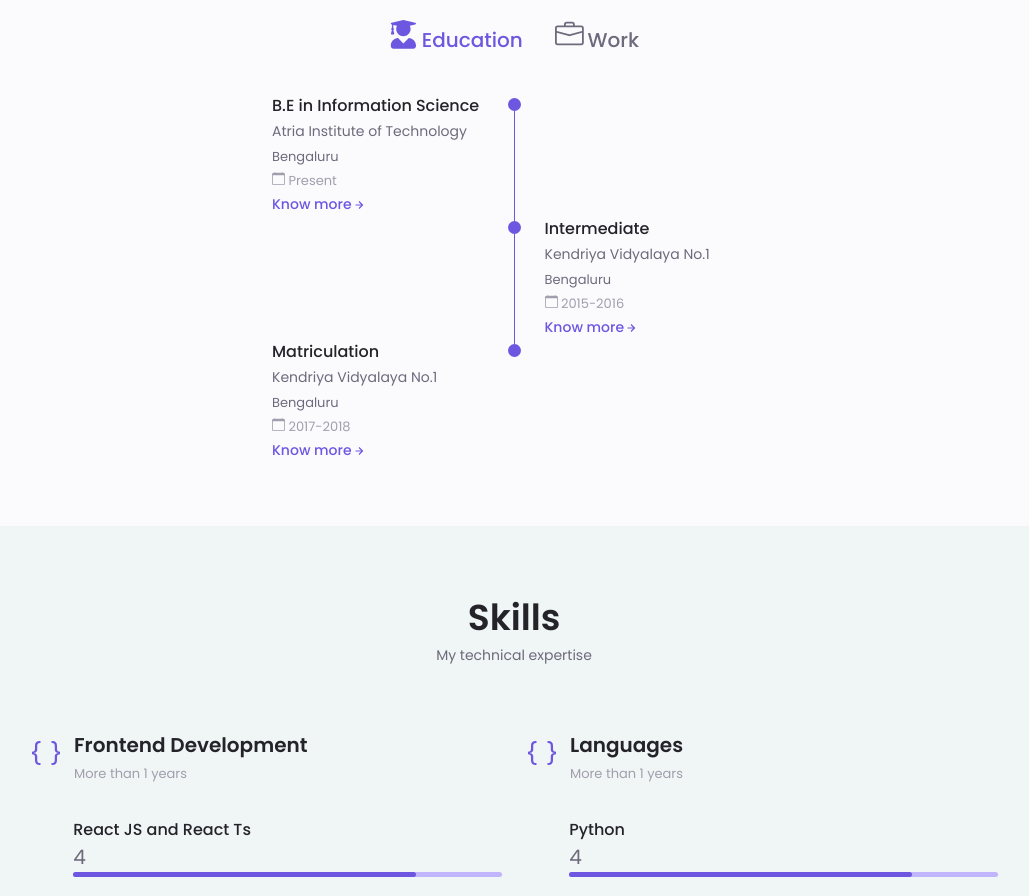
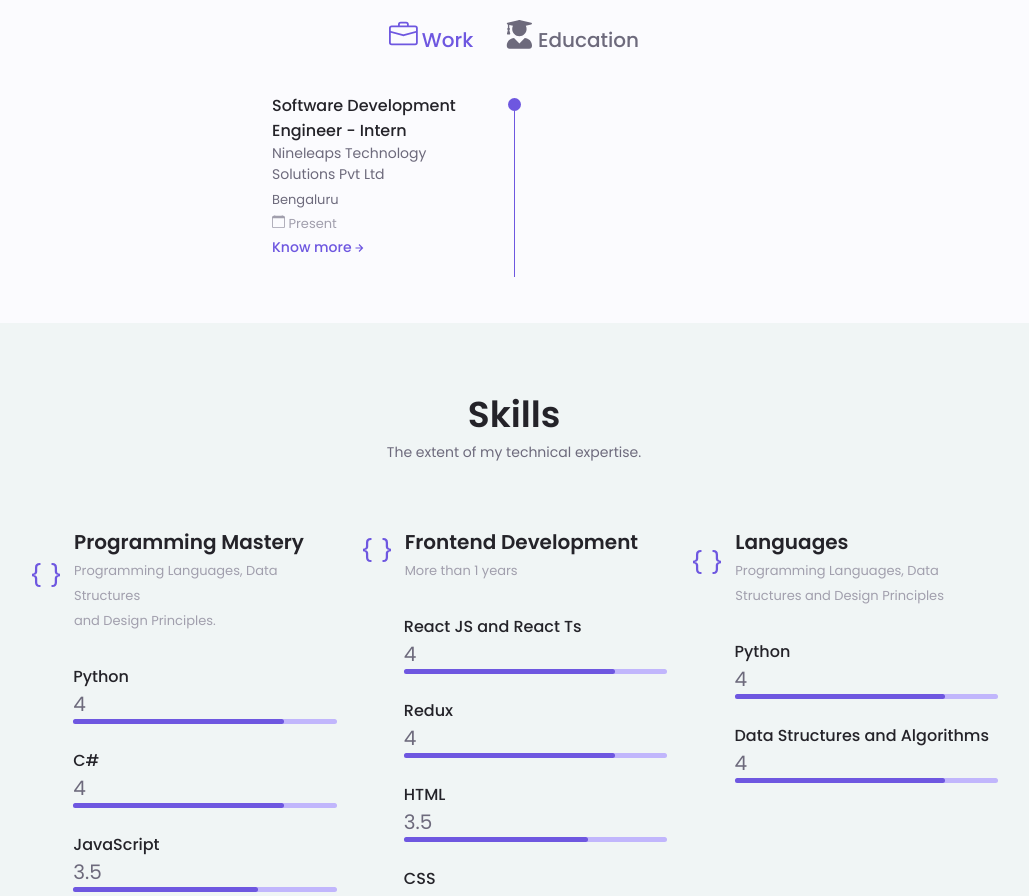
Before and after one commit to Arpit-Gole/portfolio, a React (Create React App) app: page / in a window 1280 px wide. Shown: the part 1660-2556 px from the top of the page, without its empty margins (126-1155 px from the left). Built offline with nearby package versions, Linux system fonts and the light colour scheme.

Commit message:
content update

```diff
--- a/src/Components/Constants/constant.js
+++ b/src/Components/Constants/constant.js
@@ -78,32 +78,29 @@ export const portfolio = [
     }
 ]
 
+/*
+Activities to be listed as a part of Qualifications in a form of Pop-up
+TODO: Make this as the html rendered text to use links instead of plain text.
+*/
 export const qualifications = [
     {
-        BE: ['I develop the user interface in College.',
-            'I develop the user interface in College.',
-            'I develop the user interface in College.',
-            'I develop the user interface in College.',
-            'I develop the user interface in College.',
-            'I develop the user interface in College.',
-            'I develop the user interface in College.',
-            'I develop the user interface in College.',],
-        HSC: ['I develop the user interface in 12th .',
-            'I develop the user interface in 12th .',
-            'I develop the user interface in 12th .',
-            'I develop the user interface in 12th .',
-            'I develop the user interface in 12th .',
-            'I develop the user interface in 12th .',
-            'I develop the user interface in 12th .',
-            'I develop the user interface in 12th .',],
-        SSC: ['I develop the user interface in 10th.',
-            'I develop the user interface in 10th.',
-            'I develop the user interface in 10th.',
-            'I develop the user interface in 10th.',
-            'I develop the user interface in 10th.',
-            'I develop the user interface in 10th.',
-            'I develop the user interface in 10th.',
-            'I develop the user interface in 10th.',],
+        MASTERS: ['I develop the user interface in College.',
+            'I develop the user interface in College.'],
+
+        BE: ['Graduated summa cum laude with minor in Computer Graphics and Visualization.',
+            "Organised annual college fest - 'Saptrang'.",
+            "Participated and won in various technical hackathons."
+            ],
+
+        HSC: ["Completed NCC 'C' Certificate with 'A' grade.",
+            'Leaded Bengaluru region team at 43rd National handball meet.',
+            'Participated in various maths and science olympiads.'
+            ],
+
+        SSC: ['Participated in various science olympiads.',
+            'Represented school at various sports meets.',
+            ],
+
         INTERN: ['I develop the user interface.',
             'I develop the user interface.',
             'I develop the user interface.',
--- a/src/Components/Constants/constant.scss
+++ b/src/Components/Constants/constant.scss
@@ -127,9 +127,12 @@ $Z-Modal: 1000;
   }
 
   .about__container,
-  .skills__container,
   .footer__container {
     grid-template-columns: repeat(2, 1fr);
+  }
+
+  .skills__container{
+    grid-template-columns: repeat(3, 1fr);
   }
 
   .qualification__sections {
--- a/src/Components/Portfolio/index.js
+++ b/src/Components/Portfolio/index.js
@@ -14,7 +14,7 @@ function Portfolio() {
     return (
         <section className="portfolio section" id='portfolio'>
             <h2 className="section__title">Portfolio</h2>
-            <span className="section__subtitle">Take a look at my recent work.</span>
+            <span className="section__subtitle">A glance at the recent work of my endeavours to learn something new.</span>
 
             <div className="portfolio__container container grid">
                 <Card type={<GiWorld />} title="Devic Earth" about="Developed Admin and User portals for Devic Earth. A project which focus on Air Pollution Controlling." link="https://www.devic-earth.com/" />
--- a/src/Components/Qualification/index.js
+++ b/src/Components/Qualification/index.js
@@ -9,8 +9,8 @@ import { qualifications } from '../Constants/constant'
 
 function Qualifications() {
 
-    const [education, setEducation] = useState(true)
-    const [work, setWork] = useState(false)
+    const [education, setEducation] = useState(false)
+    const [work, setWork] = useState(true) /*Making work as default*/
     const [modalProp, setModalProp] = useState(false)
     const [childrenElement, setChildrenElement] = useState();
 
@@ -36,11 +36,18 @@ function Qualifications() {
 
     const renderModal = (type) => {
         switch (type) {
+            case "MASTERS":
+                return <Modal
+                    showModal={true}
+                    handleClose={handleClose}
+                    title="Master of Machine Learning"
+                    qualifications={qualifications[0].MASTERS}
+                />;
             case "BE":
                 return <Modal
                     showModal={true}
                     handleClose={handleClose}
-                    title="B.E in Information Science"
+                    title="B.E in Computer Science"
                     qualifications={qualifications[0].BE}
                 />;
             case "HSC":
@@ -75,6 +82,13 @@ function Qualifications() {
 
             <div className="qualification__container container">
                 <div className="qualification__tabs">
+                    <div className={`qualification__button button--flex ${work ? "qualification__button_active " : ""}`} onClick={workHandler}>
+                        <div className="qualification__icon">
+                            <BsBriefcase />
+                        </div>
+                        Work
+                    </div>
+
                     <div className={`qualification__button button--flex ${education ? "qualification__button_active " : ""}`} onClick={educationHandler}>
                         <div className="qualification__icon">
                             <FaUserGraduate />
@@ -82,40 +96,42 @@ function Qualifications() {
                         Education
                     </div>
 
-                    <div className={`qualification__button button--flex ${work ? "qualification__button_active " : ""}`} onClick={workHandler}>
-                        <div className="qualification__icon">
-                            <BsBriefcase />
-                        </div>
-                        Work
-                    </div>
                 </div>
 
                 <div className="qualification__sections">
                     <div className={`qualification__content ${education ? "qualification__active" : "qualification__inactive"}`} >
                         <QualificationLeft
-                            title="B.E in Information Science"
-                            subTitle="Atria Institute of Technology"
+                            title="Master of Machine Learning"
+                            subTitle="The University of Adelaide"
                             time="Present"
                             handleModal={handleModal}
-                            type="BE"
-                            place="Bengaluru"
+                            type="MASTERS"
+                            place="Adelaide, Australia"
                         />
                         <QualificationRight
+                            title="B.E in Computer Science"
+                            subTitle="Atria Institute of Technology"
+                            time="2014-2018"
+                            handleModal={handleModal}
+                            type="BE"
+                            place="Bengaluru, India"
+                        />
+                        <QualificationLeft
                             title="Intermediate"
-                            subTitle="Kendriya Vidyalaya No.1"
-                            time="2015-2016"
+                            subTitle="Kendriya Vidyalaya No.2"
+                            time="2013-2014"
                             handleModal={handleModal}
                             type="HSC"
-                            place="Bengaluru"
+                            place="Bengaluru, India"
                         />
-                        <QualificationLeft
+                        <QualificationRight
                             title="Matriculation"
-                            subTitle="Kendriya Vidyalaya No.1"
-                            time="2017-2018"
+                            subTitle="Kendriya Vidyalaya No.2"
+                            time="2011-2012"
                             handleModal={handleModal}
                             type="SSC"
-                            place="Bengaluru"
-                            last
+                            place="Bengaluru, India"
+                            last /*To Mark the last entry*/
                         />
                     </div>
 
--- a/src/Components/Skills/index.js
+++ b/src/Components/Skills/index.js
@@ -8,9 +8,31 @@ function Skills() {
     return (
         <div className="skills section" id='skills'>
             <h2 className="section__title">Skills</h2>
-            <span className="section__subtitle">My technical expertise</span>
+            <span className="section__subtitle">The extent of my technical expertise.</span>
 
             <div className="skills__container container grid">
+
+                <div className="skills__content">
+                    <div className="skills__header">
+                        <div className="skills__icon">
+                            <BsBraces />
+                        </div>
+
+                        <div>
+                            <h1 className="skills__title">Programming Mastery</h1>
+                            <span className="skills__subtitle">
+                                Programming Languages, Data Structures <br/>
+                                and Design Principles.</span>
+                        </div>
+                    </div>
+                    <div className="skills__list grid">
+                        <SkillsBar name="Python" number="4" classPercentage="skills__eighty" />
+                        <SkillsBar name="C#" number="4" classPercentage="skills__eighty" />
+                        <SkillsBar name="JavaScript" number="3.5" classPercentage="skills__seventy" />
+                        <SkillsBar name="C and C++" number="3.5" classPercentage="skills__seventy" />
+                        <SkillsBar name="Domain Driven Development" number="4" classPercentage="skills__eighty" />
+                    </div>
+                </div>
 
                 <div className="skills__content">
                     <div className="skills__header">
@@ -39,7 +61,8 @@ function Skills() {
 
                         <div>
                             <h1 className="skills__title">Languages</h1>
-                            <span className="skills__subtitle">More than 1 years</span>
+                            <span className="skills__subtitle">
+                                Programming Languages, Data Structures and Design Principles</span>
                         </div>
                     </div>
                     <div className="skills__list grid">
@@ -47,6 +70,7 @@ function Skills() {
                         <SkillsBar name="Data Structures and Algorithms" number="4" classPercentage="skills__eighty" />
                     </div>
                 </div>
+
             </div>
         </div >
 
```
